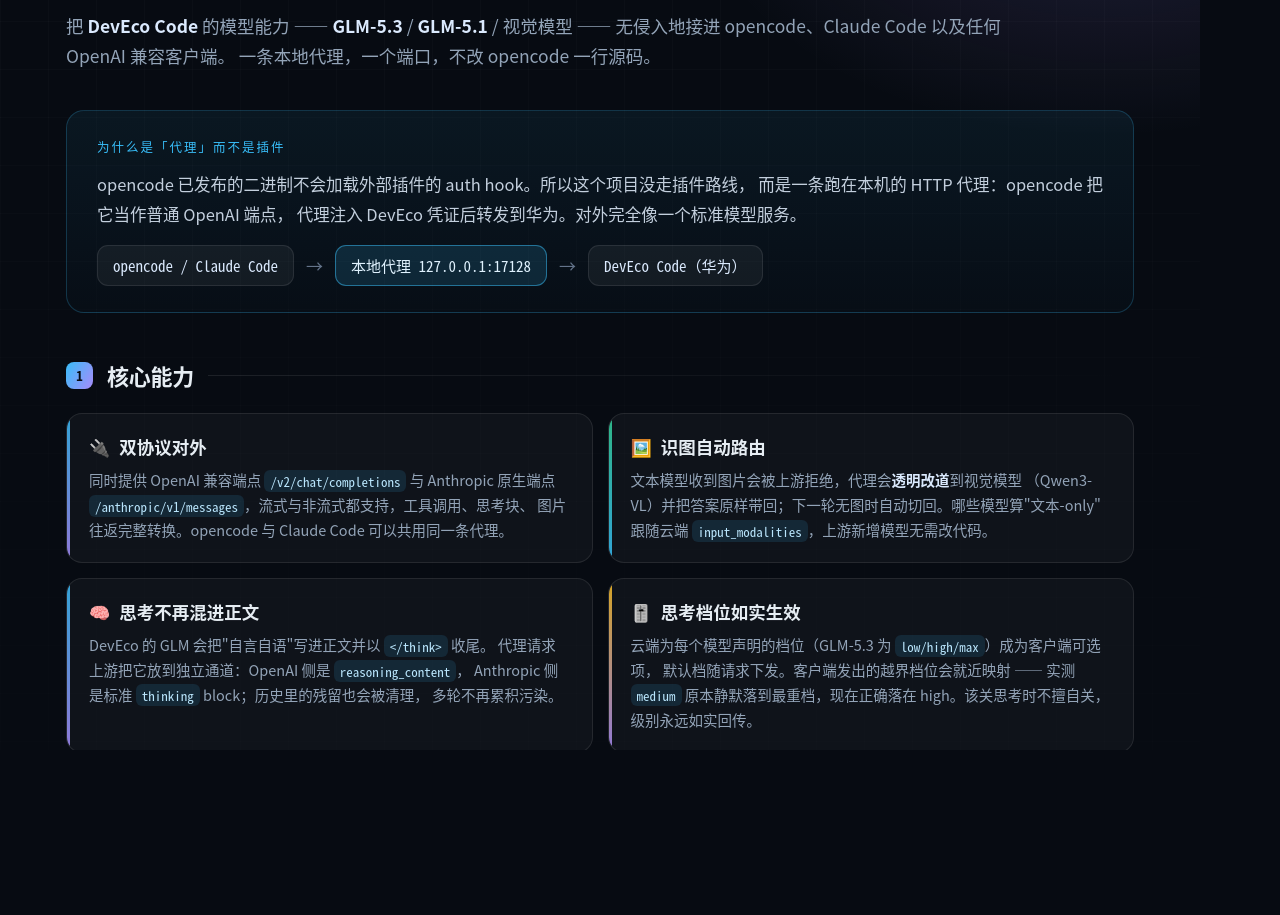
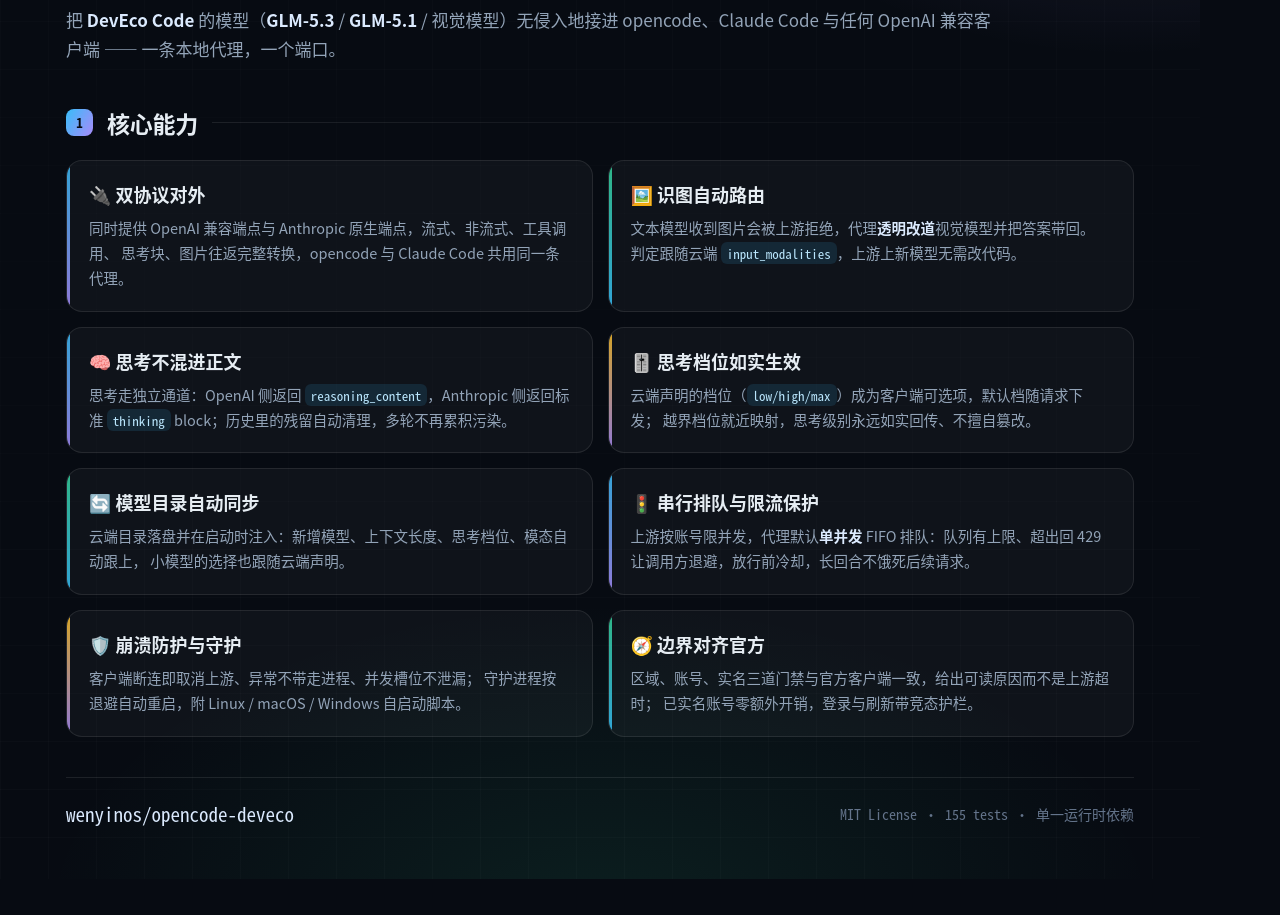
Before and after one commit to wenyinos/opencode-deveco, a website: page docs/poster.html in a window 1280 px wide. Shown: the part 267-1182 px from the top of the page. After the commit the page ends 1146 px from the top, so only its background shows below. Drawn offline with Linux system fonts and the light colour scheme.

Commit message:
docs: 海报精简为功能清单（2400×2400 方形）
按主人要求，海报只介绍功能：去掉"为什么是代理"的架构说明、快速开始代码块
和大块数据条，保留标题定位 + 8 个能力卡片 + 页脚标识，画幅改为正方形更适合
社交媒体；数据压缩成页脚一行（MIT · 155 tests · 单一运行时依赖）。
Pages 内嵌的海报图随之更新。

```diff
--- a/docs/poster.html
+++ b/docs/poster.html
@@ -28,12 +28,11 @@
     position: relative;
     overflow: hidden;
   }
-  /* ambient light + grid */
   body::before {
     content: ""; position: absolute; inset: 0;
     background:
-      radial-gradient(760px 420px at 12% -4%, rgba(56,189,248,0.20), transparent 62%),
-      radial-gradient(700px 460px at 92% 6%, rgba(167,139,250,0.17), transparent 60%),
+      radial-gradient(780px 420px at 10% -6%, rgba(56,189,248,0.20), transparent 62%),
+      radial-gradient(720px 460px at 94% 4%, rgba(167,139,250,0.17), transparent 60%),
       radial-gradient(900px 520px at 50% 104%, rgba(52,211,153,0.10), transparent 62%);
     pointer-events: none;
   }
@@ -43,13 +42,12 @@
       linear-gradient(rgba(255,255,255,0.028) 1px, transparent 1px),
       linear-gradient(90deg, rgba(255,255,255,0.028) 1px, transparent 1px);
     background-size: 48px 48px;
-    mask-image: linear-gradient(180deg, rgba(0,0,0,0.9), rgba(0,0,0,0.25) 42%, rgba(0,0,0,0.75));
+    mask-image: linear-gradient(180deg, rgba(0,0,0,0.9), rgba(0,0,0,0.3) 46%, rgba(0,0,0,0.78));
     pointer-events: none;
   }
-  .wrap { position: relative; padding: 62px 66px 54px; }
+  .wrap { position: relative; padding: 60px 66px 52px; }
 
-  /* ---------- masthead ---------- */
-  .chips { display: flex; gap: 10px; flex-wrap: wrap; margin-bottom: 26px; }
+  .chips { display: flex; gap: 10px; flex-wrap: wrap; margin-bottom: 24px; }
   .chip {
     font-family: var(--mono); font-size: 13px; letter-spacing: .04em;
     padding: 6px 13px; border-radius: 999px;
@@ -58,51 +56,27 @@
   .chip.hot { color: var(--sky); border-color: rgba(56,189,248,0.42); background: rgba(56,189,248,0.09); }
 
   h1 {
-    font-size: 84px; line-height: 1.02; letter-spacing: -0.025em; font-weight: 800;
+    font-size: 88px; line-height: 1.0; letter-spacing: -0.028em; font-weight: 800;
     background: linear-gradient(96deg, #f0f9ff 6%, var(--sky) 42%, var(--violet) 88%);
     -webkit-background-clip: text; background-clip: text; color: transparent;
-    margin-bottom: 18px;
+    margin-bottom: 16px;
   }
-  .tagline { font-size: 27px; color: #cbd5e1; font-weight: 600; margin-bottom: 14px; }
-  .lede { font-size: 17.5px; line-height: 1.75; color: var(--muted); max-width: 980px; }
+  .tagline { font-size: 28px; color: #cbd5e1; font-weight: 600; margin-bottom: 12px; }
+  .lede { font-size: 17px; line-height: 1.7; color: var(--muted); max-width: 940px; }
   .lede b { color: #dbeafe; font-weight: 600; }
 
-  /* ---------- why ---------- */
-  .why {
-    margin-top: 38px; padding: 26px 30px; border-radius: 18px;
-    border: 1px solid rgba(56,189,248,0.22);
-    background: linear-gradient(180deg, rgba(56,189,248,0.07), rgba(56,189,248,0.02));
-  }
-  .why .h {
-    font-family: var(--mono); font-size: 12.5px; letter-spacing: .16em;
-    color: var(--sky); text-transform: uppercase; margin-bottom: 14px;
-  }
-  .why p { font-size: 16.5px; line-height: 1.8; color: #c3cfdd; }
-  .why .flow {
-    margin-top: 16px; display: flex; align-items: center; gap: 12px;
-    font-family: var(--mono); font-size: 15px; color: #dbeafe; flex-wrap: wrap;
-  }
-  .node {
-    padding: 9px 15px; border-radius: 11px; border: 1px solid var(--line);
-    background: rgba(255,255,255,0.05);
-  }
-  .node.accent { border-color: rgba(56,189,248,0.5); background: rgba(56,189,248,0.14); color: #e0f2fe; }
-  .arrow { color: var(--dim); font-size: 17px; }
-
-  /* ---------- section title ---------- */
-  .sec { margin-top: 46px; display: flex; align-items: center; gap: 14px; }
+  .sec { margin: 42px 0 20px; display: flex; align-items: center; gap: 14px; }
   .sec .num {
     font-family: var(--mono); font-size: 13px; color: var(--bg); font-weight: 700;
     background: linear-gradient(120deg, var(--sky), var(--violet));
     width: 27px; height: 27px; border-radius: 8px; display: grid; place-items: center;
   }
-  .sec h2 { font-size: 22px; font-weight: 700; letter-spacing: -0.01em; }
+  .sec h2 { font-size: 23px; font-weight: 700; letter-spacing: -0.01em; }
   .sec .rule { flex: 1; height: 1px; background: linear-gradient(90deg, var(--line), transparent); }
 
-  /* ---------- capability grid ---------- */
-  .grid { margin-top: 22px; display: grid; grid-template-columns: 1fr 1fr; gap: 15px; }
+  .grid { display: grid; grid-template-columns: 1fr 1fr; gap: 15px; }
   .card {
-    border: 1px solid var(--line); border-radius: 16px; padding: 20px 22px 19px;
+    border: 1px solid var(--line); border-radius: 16px; padding: 20px 22px;
     background: var(--panel); position: relative; overflow: hidden;
   }
   .card::before {
@@ -111,8 +85,7 @@
   }
   .card.g::before { background: linear-gradient(180deg, var(--emerald), var(--sky)); }
   .card.a::before { background: linear-gradient(180deg, var(--amber), var(--violet)); }
-  .card h3 { font-size: 17.5px; margin-bottom: 9px; display: flex; align-items: center; gap: 9px; }
-  .card h3 .ico { font-size: 17px; }
+  .card h3 { font-size: 18px; margin-bottom: 9px; }
   .card p { font-size: 14.5px; line-height: 1.72; color: var(--muted); }
   .card p b { color: #dbeafe; font-weight: 600; }
   .card code {
@@ -120,180 +93,87 @@
     background: rgba(56,189,248,0.12); padding: 1.5px 6px; border-radius: 6px;
   }
 
-  /* ---------- quickstart ---------- */
-  .qs {
-    margin-top: 22px; border: 1px solid var(--line); border-radius: 16px;
-    background: rgba(2,6,12,0.72); overflow: hidden;
-  }
-  .qs .bar {
-    display: flex; gap: 7px; padding: 12px 16px; border-bottom: 1px solid var(--line);
-    background: rgba(255,255,255,0.025);
-  }
-  .dot { width: 11px; height: 11px; border-radius: 50%; }
-  .qs pre {
-    padding: 20px 24px; font-family: var(--mono); font-size: 15px; line-height: 1.95;
-    color: #cbd5e1; white-space: pre;
-  }
-  .qs .c { color: var(--dim); }
-  .qs .k { color: var(--emerald); }
-  .qs .s { color: var(--sky); }
-
-  /* ---------- facts ---------- */
-  .facts { margin-top: 26px; display: grid; grid-template-columns: repeat(4, 1fr); gap: 14px; }
-  .fact {
-    border: 1px solid var(--line); border-radius: 14px; padding: 18px 20px;
-    background: var(--panel);
-  }
-  .fact .v {
-    font-family: var(--mono); font-size: 27px; font-weight: 700; letter-spacing: -0.02em;
-    background: linear-gradient(120deg, #e0f2fe, var(--sky));
-    -webkit-background-clip: text; background-clip: text; color: transparent;
-  }
-  .fact .k2 { font-size: 13.5px; color: var(--dim); margin-top: 6px; }
-
-  /* ---------- footer ---------- */
   .foot {
-    margin-top: 40px; padding-top: 24px; border-top: 1px solid var(--line);
+    margin-top: 40px; padding-top: 22px; border-top: 1px solid var(--line);
     display: flex; align-items: center; justify-content: space-between;
   }
   .repo { font-family: var(--mono); font-size: 19px; color: #dbeafe; }
-  .repo span { color: var(--dim); }
-  .license { font-size: 14px; color: var(--dim); font-family: var(--mono); }
+  .meta { font-family: var(--mono); font-size: 14px; color: var(--dim); }
 </style>
 </head>
 <body>
 <div class="wrap">
 
-  <!-- masthead -->
   <div class="chips">
     <span class="chip hot">TypeScript</span>
     <span class="chip">Node 18+</span>
     <span class="chip">纯 ESM</span>
     <span class="chip">MIT</span>
-    <span class="chip">单一运行时依赖（且仅用其类型）</span>
   </div>
 
   <h1>opencode-deveco</h1>
   <div class="tagline">在标准 opencode 里，用上华为 DevEco Code 的模型</div>
   <p class="lede">
-    把 <b>DevEco Code</b> 的模型能力 —— <b>GLM-5.3</b> / <b>GLM-5.1</b> / 视觉模型 ——
-    无侵入地接进 opencode、Claude Code 以及任何 OpenAI 兼容客户端。
-    一条本地代理，一个端口，不改 opencode 一行源码。
+    把 <b>DevEco Code</b> 的模型（<b>GLM-5.3</b> / <b>GLM-5.1</b> / 视觉模型）无侵入地接进
+    opencode、Claude Code 与任何 OpenAI 兼容客户端 —— 一条本地代理，一个端口。
   </p>
 
-  <!-- why -->
-  <div class="why">
-    <div class="h">为什么是「代理」而不是插件</div>
-    <p>
-      opencode 已发布的二进制不会加载外部插件的 auth hook。所以这个项目没走插件路线，
-      而是一条跑在本机的 HTTP 代理：opencode 把它当作普通 OpenAI 端点，
-      代理注入 DevEco 凭证后转发到华为。对外完全像一个标准模型服务。
-    </p>
-    <div class="flow">
-      <span class="node">opencode / Claude Code</span>
-      <span class="arrow">→</span>
-      <span class="node accent">本地代理 127.0.0.1:17128</span>
-      <span class="arrow">→</span>
-      <span class="node">DevEco Code（华为）</span>
-    </div>
-  </div>
-
-  <!-- capabilities -->
   <div class="sec"><span class="num">1</span><h2>核心能力</h2><span class="rule"></span></div>
   <div class="grid">
 
     <div class="card">
-      <h3><span class="ico">🔌</span>双协议对外</h3>
-      <p>同时提供 OpenAI 兼容端点 <code>/v2/chat/completions</code> 与 Anthropic 原生端点
-      <code>/anthropic/v1/messages</code>，流式与非流式都支持，工具调用、思考块、
-      图片往返完整转换。opencode 与 Claude Code 可以共用同一条代理。</p>
+      <h3>🔌 双协议对外</h3>
+      <p>同时提供 OpenAI 兼容端点与 Anthropic 原生端点，流式、非流式、工具调用、
+      思考块、图片往返完整转换，opencode 与 Claude Code 共用同一条代理。</p>
     </div>
 
     <div class="card g">
-      <h3><span class="ico">🖼️</span>识图自动路由</h3>
-      <p>文本模型收到图片会被上游拒绝，代理会<b>透明改道</b>到视觉模型
-      （Qwen3-VL）并把答案原样带回；下一轮无图时自动切回。哪些模型算"文本-only"
-      跟随云端 <code>input_modalities</code>，上游新增模型无需改代码。</p>
+      <h3>🖼️ 识图自动路由</h3>
+      <p>文本模型收到图片会被上游拒绝，代理<b>透明改道</b>视觉模型并把答案带回。
+      判定跟随云端 <code>input_modalities</code>，上游上新模型无需改代码。</p>
     </div>
 
     <div class="card">
-      <h3><span class="ico">🧠</span>思考不再混进正文</h3>
-      <p>DevEco 的 GLM 会把"自言自语"写进正文并以 <code>&lt;/think&gt;</code> 收尾。
-      代理请求上游把它放到独立通道：OpenAI 侧是 <code>reasoning_content</code>，
-      Anthropic 侧是标准 <code>thinking</code> block；历史里的残留也会被清理，
-      多轮不再累积污染。</p>
+      <h3>🧠 思考不混进正文</h3>
+      <p>思考走独立通道：OpenAI 侧返回 <code>reasoning_content</code>，Anthropic 侧返回标准
+      <code>thinking</code> block；历史里的残留自动清理，多轮不再累积污染。</p>
     </div>
 
     <div class="card a">
-      <h3><span class="ico">🎚️</span>思考档位如实生效</h3>
-      <p>云端为每个模型声明的档位（GLM-5.3 为 <code>low/high/max</code>）成为客户端可选项，
-      默认档随请求下发。客户端发出的越界档位会就近映射 —— 实测 <code>medium</code>
-      原本静默落到最重档，现在正确落在 high。该关思考时不擅自关，级别永远如实回传。</p>
+      <h3>🎚️ 思考档位如实生效</h3>
+      <p>云端声明的档位（<code>low/high/max</code>）成为客户端可选项，默认档随请求下发；
+      越界档位就近映射，思考级别永远如实回传、不擅自篡改。</p>
     </div>
 
     <div class="card g">
-      <h3><span class="ico">🔄</span>模型目录自动同步</h3>
-      <p>云端模型目录会落盘并在启动时注入客户端：新增模型自动出现在选择器里，
-      带上上下文长度、思考档位与模态。与手写配置合并（你的字段优先），
-      <code>small_model</code> 也跟随云端声明。</p>
+      <h3>🔄 模型目录自动同步</h3>
+      <p>云端目录落盘并在启动时注入：新增模型、上下文长度、思考档位、模态自动跟上，
+      小模型的选择也跟随云端声明。</p>
     </div>
 
     <div class="card">
-      <h3><span class="ico">🚦</span>串行排队与限流保护</h3>
-      <p>DevEco 按账号限制并发，代理默认<b>单并发</b>且 FIFO 排队，排队入场前冷却、
-      队列有上限（超出直接 429 让调用方退避），元数据接口不占用生成槽位。
-      长回合不会把后面的请求饿死。</p>
+      <h3>🚦 串行排队与限流保护</h3>
+      <p>上游按账号限并发，代理默认<b>单并发</b> FIFO 排队：队列有上限、超出回 429
+      让调用方退避，放行前冷却，长回合不饿死后续请求。</p>
     </div>
 
     <div class="card a">
-      <h3><span class="ico">🛡️</span>崩溃防护与守护</h3>
-      <p>客户端断连立即取消上游、并发槽位不泄漏、写坏 socket 不致命、
-      未捕获异常也不会带走进程；<code>npm start</code> 可交给守护进程，
-      退出后按退避自动重启。附 systemd / launchd / Windows 自启动脚本。</p>
+      <h3>🛡️ 崩溃防护与守护</h3>
+      <p>客户端断连即取消上游、异常不带走进程、并发槽位不泄漏；
+      守护进程按退避自动重启，附 Linux / macOS / Windows 自启动脚本。</p>
     </div>
 
     <div class="card g">
-      <h3><span class="ico">🧭</span>边界行为对齐官方</h3>
-      <p>区域、账号区域、实名状态三道门禁与官方客户端一致：不在服务区时给出明确
-      原因（而不是让用户对着上游超时猜），已实名账号零额外开销，
-      登录/刷新也有竞态护栏，登出后不会被在途请求"复活"。</p>
+      <h3>🧭 边界对齐官方</h3>
+      <p>区域、账号、实名三道门禁与官方客户端一致，给出可读原因而不是上游超时；
+      已实名账号零额外开销，登录与刷新带竞态护栏。</p>
     </div>
 
   </div>
 
-  <!-- quickstart -->
-  <div class="sec"><span class="num">2</span><h2>三步跑起来</h2><span class="rule"></span></div>
-  <div class="qs">
-    <div class="bar">
-      <span class="dot" style="background:#ff5f57"></span>
-      <span class="dot" style="background:#febc2e"></span>
-      <span class="dot" style="background:#28c840"></span>
-    </div>
-<pre><span class="c"># 1. 安装（含代理与自启动脚本）</span>
-<span class="k">npm</span> install -g opencode-deveco
-
-<span class="c"># 2. 起服务：守护进程 + 代理，监听 127.0.0.1:17128</span>
-<span class="k">npm</span> start
-
-<span class="c"># 3. 登录一次（浏览器 OAuth，之后自动续期）</span>
-<span class="k">curl</span> <span class="s">http://127.0.0.1:17128/v2/login</span>
-
-<span class="c"># 4. 用起来</span>
-<span class="k">opencode</span> run <span class="s">"say hi"</span> -m deveco/GLM-5.3</pre>
-  </div>
-
-  <!-- facts -->
-  <div class="facts">
-    <div class="fact"><div class="v">155</div><div class="k2">自动化测试</div></div>
-    <div class="fact"><div class="v">2 协议</div><div class="k2">OpenAI + Anthropic</div></div>
-    <div class="fact"><div class="v">0</div><div class="k2">额外 HTTP 依赖</div></div>
-    <div class="fact"><div class="v">3 平台</div><div class="k2">Linux · macOS · Windows</div></div>
-  </div>
-
-  <!-- footer -->
   <div class="foot">
     <div class="repo">wenyinos/opencode-deveco</div>
-    <div class="license">MIT License · 仅供个人合法使用</div>
+    <div class="meta">MIT License · 155 tests · 单一运行时依赖</div>
   </div>
 
 </div>
```
Also changed, not shown: 1 other file.
